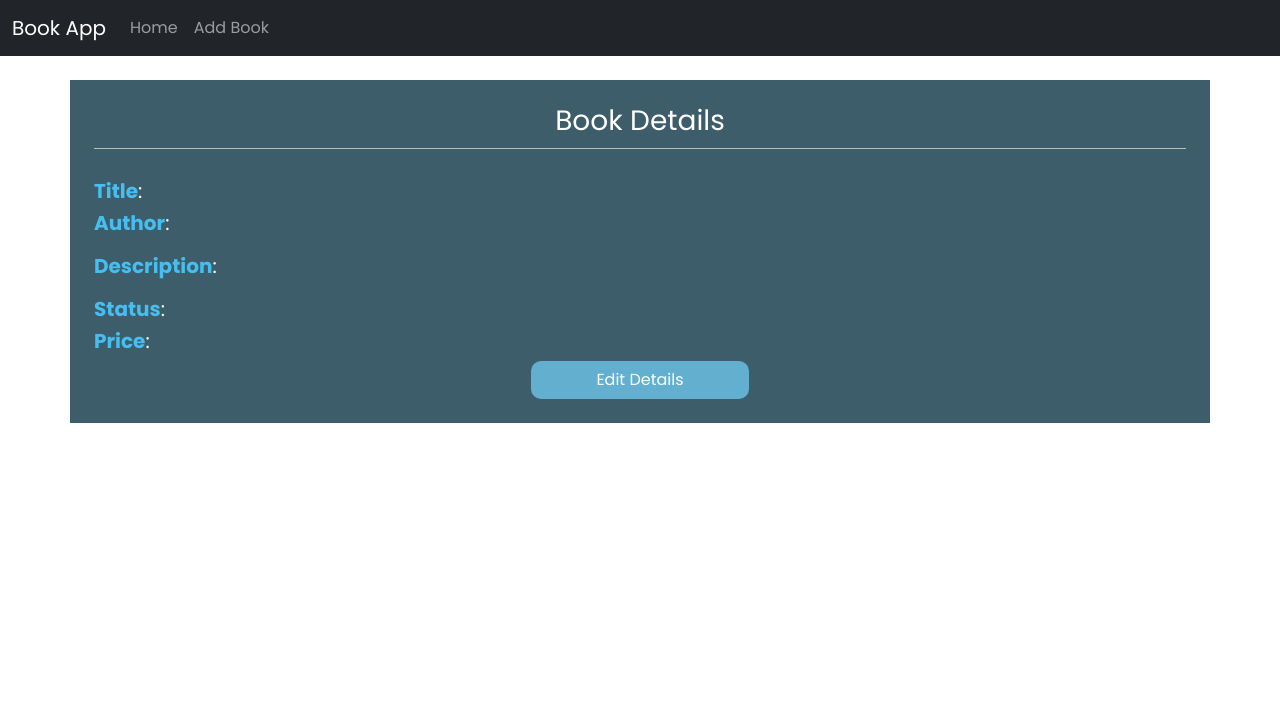
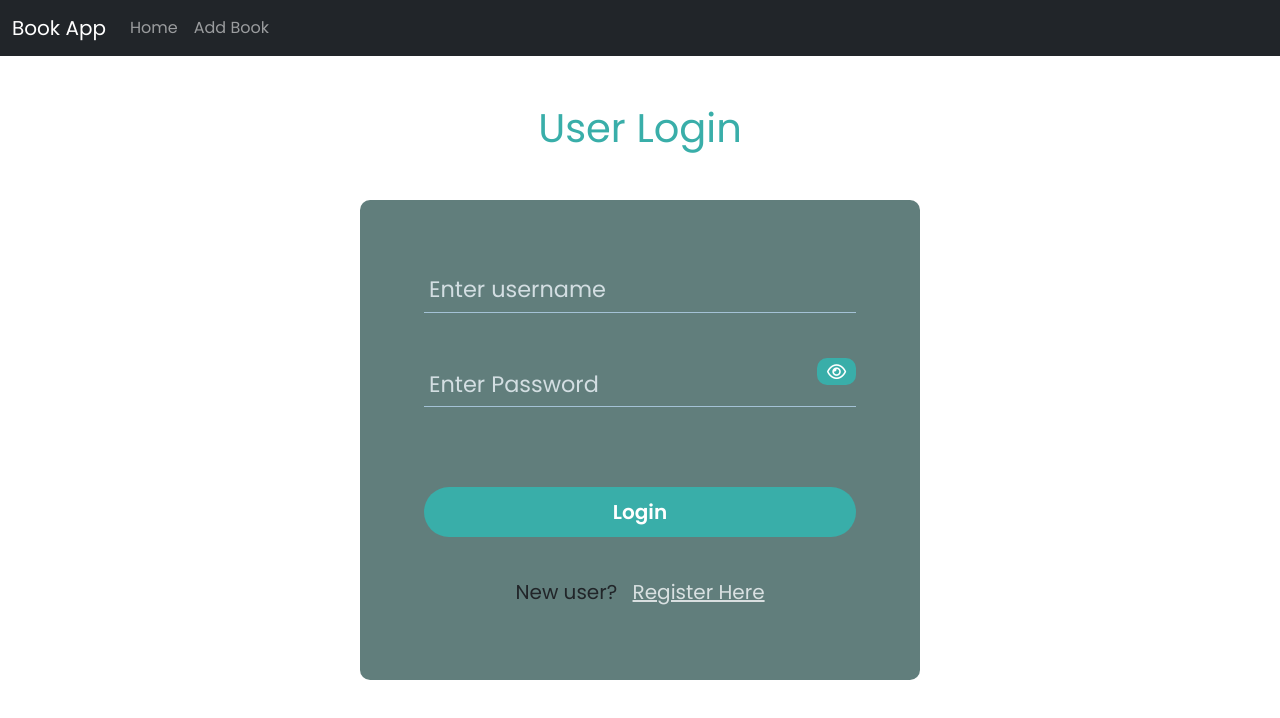
Before and after one commit to shsrivastava754/Book-App, a React (Create React App) app in the folder frontend/: page /login in a window 1280 px wide. Shown: the top 718 px of the page. Built offline with nearby package versions, Linux system fonts and the light colour scheme; no server answers.

Commit message:
Added authentication files and few more folders

```diff
--- a/frontend/package.json
+++ b/frontend/package.json
@@ -14,6 +14,7 @@
     "react-dom": "^18.2.0",
     "react-router-dom": "^6.9.0",
     "react-scripts": "^5.0.1",
+    "react-toastify": "^9.1.2",
     "web-vitals": "^2.1.4"
   },
   "scripts": {
--- a/frontend/src/App.js
+++ b/frontend/src/App.js
@@ -1,8 +1,10 @@
-import Header from "./components/Header";
+import Header from "./components/common/Header";
 import Booklist from "./components/Booklist";
 import Form from "./components/Form";
 import BookDetails from "./components/BookDetails";
 import EditBook from "./components/EditBook";
+import Login from "./components/authentication/Login";
+import Register from "./components/authentication/Register";
 import {
   BrowserRouter,
   Routes,
@@ -15,7 +17,10 @@ function App() {
     <BrowserRouter>
       <Header/>
       <Routes>
-        <Route path="/" element={<Booklist/>} exact />
+        <Route path="/" element={<Login/>} exact />
+        <Route path="/login" element={<Login/>} exact />
+        <Route path="/register" element={<Register/>} exact />
+        <Route path="/books" element={<Booklist/>} exact />
         <Route path="/addBook" element={<Form/>} exact />
         <Route path="/:id" element={<BookDetails/>} exact />
         <Route path="/books/:id" element={<EditBook/>} exact />
--- a/frontend/src/components/Book.jsx
+++ b/frontend/src/components/Book.jsx
@@ -18,7 +18,8 @@ const Book = (props) => {
 
   // Function for deleting a book
   const deleteBook = (book)=>{
-    axios.delete(`http://localhost:3001/${book._id}`).then(()=>navigate("/addBook")).then(()=>navigate("/"));
+    axios.delete(`http://localhost:3001/${book._id}`).then(()=>navigate("/books"));
+    window.location.reload();
   };
 
   return (
--- a/frontend/src/components/Booklist.jsx
+++ b/frontend/src/components/Booklist.jsx
@@ -20,7 +20,7 @@ const Booklist = (props) => {
     }
 
     return books.filter((book)=>(
-      book.author.toLowerCase().includes(search) || book.title.toLowerCase().includes(search)
+      book.author.toLowerCase().includes(search.trim()) || book.title.toLowerCase().includes(search.trim())
     ));
   }
 
--- a/frontend/src/components/EditBook.jsx
+++ b/frontend/src/components/EditBook.jsx
@@ -38,7 +38,7 @@ const EditBook = () => {
         // }
 
         // else{
-            editBook(title,author,price,description,status,quantity).then(()=>navigate('/'));
+            editBook(title,author,price,description,status,quantity).then(()=>navigate('/books'));
             settitle("");
             setauthor("");
             setprice("");
--- a/frontend/src/components/Form.jsx
+++ b/frontend/src/components/Form.jsx
@@ -2,9 +2,11 @@ import React, { useState } from 'react';
 import './style.css';
 import axios from 'axios';
 import { useNavigate } from 'react-router-dom';
+import { ToastContainer, toast } from 'react-toastify';
+import 'react-toastify/dist/ReactToastify.css';
 
 const Form = (props) => {
-    const history = useNavigate();
+    const navigate = useNavigate();
 
     // States for form fields
     const [title, settitle] = useState("");
@@ -22,15 +24,22 @@ const Form = (props) => {
         }
 
         else{
-            addBook(title,author,price,description,quantity).then(()=>history('/'));
+            addBook(title,author,price,description,quantity);
             settitle("");
             setauthor("");
             setprice("");
             setdescription("");
-            // setstatus("");
             setquantity("");
         }
 
+    };
+
+    const showToast = ()=>{
+        toast.success('Added book successfully');
+    };
+
+    const showerrorToast = ()=>{
+        toast.warning('Failed to add book');
     };
 
     // Sending post request to backend for adding book
@@ -43,7 +52,18 @@ const Form = (props) => {
             price: price,
             description: description,
             quantity: quantity
-        }).then((res)=>res.data);
+        // }).then((res)=>res.data);
+        })
+        // .then(navigate('/books'))
+        .then((res)=>{
+            if(res){
+                res = res.data;
+                showToast();
+            } else{
+                showerrorToast();
+            }
+        });
+
     }
 
   return (
@@ -66,19 +86,13 @@ const Form = (props) => {
                 <label htmlFor="price" className="form-label">Quantity</label>
                 <input type="number" value={quantity} className="form-control" id="quantity" onChange={(e)=>{setquantity(e.target.value)}} />
             </div>
-            {/* <div className="mb-3">
-                <label htmlFor="price" className="form-label">Status</label>
-                <select className="form-select" id="status" onChange={(e)=>{setstatus(e.target.value)}} >
-                    <option value="1">Available</option>
-                    <option value="2">Sold</option>
-                </select>
-            </div> */}
             <div className="mb-3">
                 <label htmlFor="description" className="form-label">Description</label>
                 <textarea type="text" value={description} className="form-control" id="description" onChange={(e)=>{setdescription(e.target.value)}} />
             </div>
             <button className="btn p-2">Add Book</button>
         </form>
+        <ToastContainer/>
     </div>
   )
 }
--- /dev/null
+++ b/frontend/src/components/authentication/Login.jsx
@@ -0,0 +1,42 @@
+import React from 'react'
+import '../../styles/authenticationStyle.css';
+import { Link } from 'react-router-dom';
+
+const login = () => {
+    const handleToggle = ()=>{
+        let pass = document.getElementById("password");
+        let toggleBtn = document.getElementById("toggle");
+        let currentType = pass.getAttribute("type");
+
+        if (currentType === "password") {
+        pass.setAttribute("type", "text");
+        toggleBtn.setAttribute("class", "fa-solid fa-eye-slash");
+
+        } else {
+        pass.setAttribute("type", "password");
+        toggleBtn.setAttribute("class", "fa-sharp fa-solid fa-eye toggle");
+        }
+    };
+
+  return (
+    <>
+    <div className='loginContainer'>
+        <h1>User Login</h1>
+
+        <form class="loginForm" action="/login" method="POST">
+            <div class="mainForm">
+                <input type="text" placeholder="Enter username" class="username" name="username" id="username" />
+                <input type="email" placeholder="Enter email" class="email" name="email" id="email" />
+                <input type="password" placeholder="Enter Password" name="password" id="password" />
+                <span class="fa-sharp fa-solid fa-eye toggle" id="toggle" onClick={handleToggle}></span>
+                <button type="submit" class="submitBtn" id="submitBtn">Login</button>
+
+                <p>New user? <Link to="/register">Register Here</Link></p>
+            </div>
+        </form>
+    </div>
+    </>
+  )
+}
+
+export default login
--- /dev/null
+++ b/frontend/src/components/authentication/Register.jsx
@@ -0,0 +1,42 @@
+import React from 'react'
+import '../../styles/authenticationStyle.css';
+import { Link } from 'react-router-dom';
+
+const register = () => {
+    const handleToggle = ()=>{
+        let pass = document.getElementById("password");
+        let toggleBtn = document.getElementById("toggle");
+        let currentType = pass.getAttribute("type");
+
+        if (currentType === "password") {
+        pass.setAttribute("type", "text");
+        toggleBtn.setAttribute("class", "fa-solid fa-eye-slash");
+
+        } else {
+        pass.setAttribute("type", "password");
+        toggleBtn.setAttribute("class", "fa-sharp fa-solid fa-eye toggle");
+        }
+    };
+
+  return (
+    <>
+    <div className='loginContainer'>
+        <h1>Register</h1>
+
+        <form class="registerForm" action="/login" method="POST">
+            <div class="mainForm">
+                <input type="text" placeholder="Enter username" class="username" name="username" id="username" />
+                <input type="email" placeholder="Enter email" class="email" name="email" id="email" />
+                <input type="password" placeholder="Enter Password" name="password" id="password" />
+                <span class="fa-sharp fa-solid fa-eye toggle" id="toggle" onClick={handleToggle}></span>
+                <button type="submit" class="submitBtn" id="submitBtn">Register</button>
+
+                <p>Already a user? <Link to="/login">Login Here</Link></p>
+            </div>
+        </form>
+    </div>
+    </>
+  )
+}
+
+export default register;
--- a/frontend/src/components/Header.jsx
+++ b/frontend/src/components/common/Header.jsx
@@ -1,6 +1,6 @@
 import React from 'react'
 import { Link } from 'react-router-dom'
-import './style.css';
+import '../style.css';
 
 const Header = () => {
   return (
--- /dev/null
+++ b/frontend/src/styles/authenticationStyle.css
@@ -0,0 +1,175 @@
+ .loginContainer h1, .registerContainer h1 {
+    text-align: center;
+    margin-top: 3rem;
+    color: #39AEA9;
+  }
+
+  .loginContainer form, .registerContainer form {
+    width: 35rem;
+    margin: auto;
+    margin-top: 3rem;
+    box-sizing: border-box;
+    padding: 10px;
+    padding-top: 20px;
+    padding-bottom: 20px;
+    height: 30rem;
+    border-radius: 10px;
+  }
+
+  .mainForm {
+    margin-top: 3rem;
+  }
+
+  .loginContainer input, .registerContainer input {
+    color: #0ff6eb;
+    font-weight: 500;
+    display: block;
+    border: none;
+    outline: none;
+    border-bottom: 1px solid rgb(164, 194, 214);
+    font-size: 1.4rem;
+    padding: 5px;
+    width: 80%;
+    margin: auto;
+    background: none;
+  }
+
+  .loginContainer ::placeholder, .registerContainer ::placeholder {
+    color: rgb(211, 222, 226);
+  }
+
+  .loginForm input.username, .loginForm input.email {
+    margin-bottom: 50px;
+  }
+
+  .registerForm input.username,
+  .registerForm input[type=email] {
+    margin-bottom: 30px;
+  }
+
+  .registerForm input {
+    font-size: 1.4rem;
+  }
+
+  .loginForm input.email{
+    display: none;
+  }
+
+  .loginForm #usernameLogin{
+    display: none;
+  }
+
+  .loginContainer form button.submitBtn, .registerContainer form button.submitBtn {
+    width: 80%;
+    margin-top: 30px;
+    margin-left: 54px;
+    font-size: 20px;
+    padding: 10px;
+    border-radius: 30px;
+    background-color: #39AEA9;
+    color: #fff;
+    outline: none;
+    border: none;
+    font-weight: 600;
+  }
+
+  .loginContainer form button.submitBtn:hover:enabled, .registerContainer form button.submitBtn:hover:enabled {
+    color: #39AEA9;
+    background-color: #000000;
+    cursor: pointer;
+    border: #fff;
+  }
+
+  .loginContainer .loginForm button.submitBtn, .registerContainer .loginForm button.submitBtn {
+    margin-top: 5rem;
+  }
+
+  .loginContainer .submitBtn:disabled,
+  .loginContainer .submitBtn[disabled],
+  .registerContainer .submitBtn:disabled,
+  .registerContainer .submitBtn[disabled]
+  {
+  background-color: #dcd5d5;
+  color: #666666;
+  }
+
+  .registerForm p {
+    text-align: center;
+    margin-top: 40px;
+    font-size: 20px;
+  }
+
+  .loginForm p {
+    text-align: center;
+    margin-top: 40px;
+    font-size: 20px;
+  }
+
+  .loginContainer a, .registerContainer a {
+    color: #e4e9eaea;
+    margin-left: 10px;
+  }
+
+  .loginContainer input,
+  .loginContainer form,
+  .registerContainer input,
+  .registerContainer form
+  .mainForm,
+  .loginContainer form h2,
+  .registerContainer form h2,
+  .loginContainer p,
+  .registerContainer p,
+  .loginContainer a,
+  .registerContainer a {
+    background-color: rgb(97, 126, 124);
+  }
+
+  @media screen and (max-width: 600px) {
+    .loginContainer form, .registerContainer form {
+        width: 25rem;
+    }
+  }
+
+  @media screen and (max-width: 400px) {
+    .loginContainer form, .registerContainer form {
+        width: 20rem;
+    }
+  }
+
+  .loginContainer span, .registerContainer span {
+    position: absolute;
+    top: 33%;
+    right: 4rem;
+    cursor: pointer;
+    padding: 5px;
+    font-size: 17px;
+    background-color: #39AEA9;
+    color: #fff;
+    outline: none;
+    border: none;
+    font-weight: 400;
+    border-radius: 10px;
+    padding-left: 10px;
+    padding-right: 10px;
+  }
+
+  .registerForm span {
+    top: 43%;
+  }
+
+  .loginContainer form, .registerContainer form {
+    position: relative;
+  }
+
+  .mainForm a.loginMethod{
+    text-align: center;
+    display: block;
+    font-size: 20px;
+    margin: 20px;
+  }
+
+  .loginMethod i{
+    color: #2dc9c1;
+    background-color: transparent;
+    margin-right: 10px;
+  }
```
Also changed, not shown: frontend/src/components/BookDetails.jsx (+9 -1 lines), frontend/src/services/app.axios.js (added), 1 other file (tests, documents, lock files or other folders).
